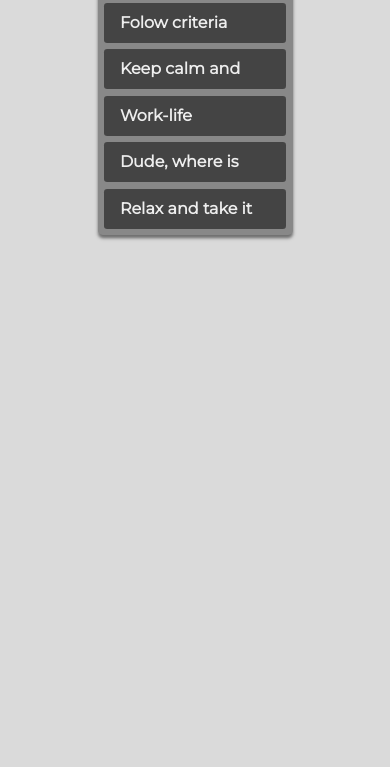
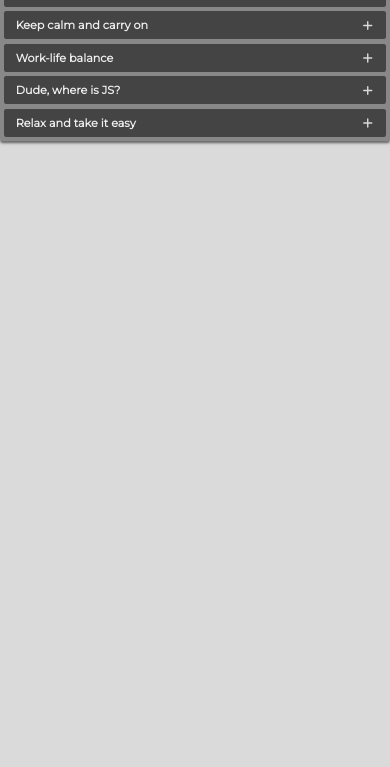
Before and after one commit to Qwerton/cssBayan, a plain HTML site: page cssBayan/index.html in a window 390 px wide. Shown: the part 77-844 px from the top of the page. Drawn offline with Linux system fonts and the light colour scheme.

Commit message:
fix: change font size for mobile Sat, Mar 11, 2023  3:08:50 PM

```diff
--- a/cssBayan/style.css
+++ b/cssBayan/style.css
@@ -139,3 +139,31 @@ section:target .image {
   transform: scale(1);
   transition: 1s;
 }
+
+@media (max-width: 1440px) {
+  .wrapper {
+    width: 100%;
+  }
+}
+
+@media (max-width: 820px) {
+  body {
+    font-size: 0.8em;
+  }
+
+  section {
+    cursor: default;
+  }
+}
+
+@media (max-width: 400px) {
+  body {
+    font-size: 0.7em;
+  }
+}
+
+@media (max-width: 340px) {
+  body {
+    font-size: 0.6em;
+  }
+}
```
Also changed, not shown: cssBayan/img/1.2.png (deleted), cssBayan/img/1.png, cssBayan/img/help.png (deleted).
